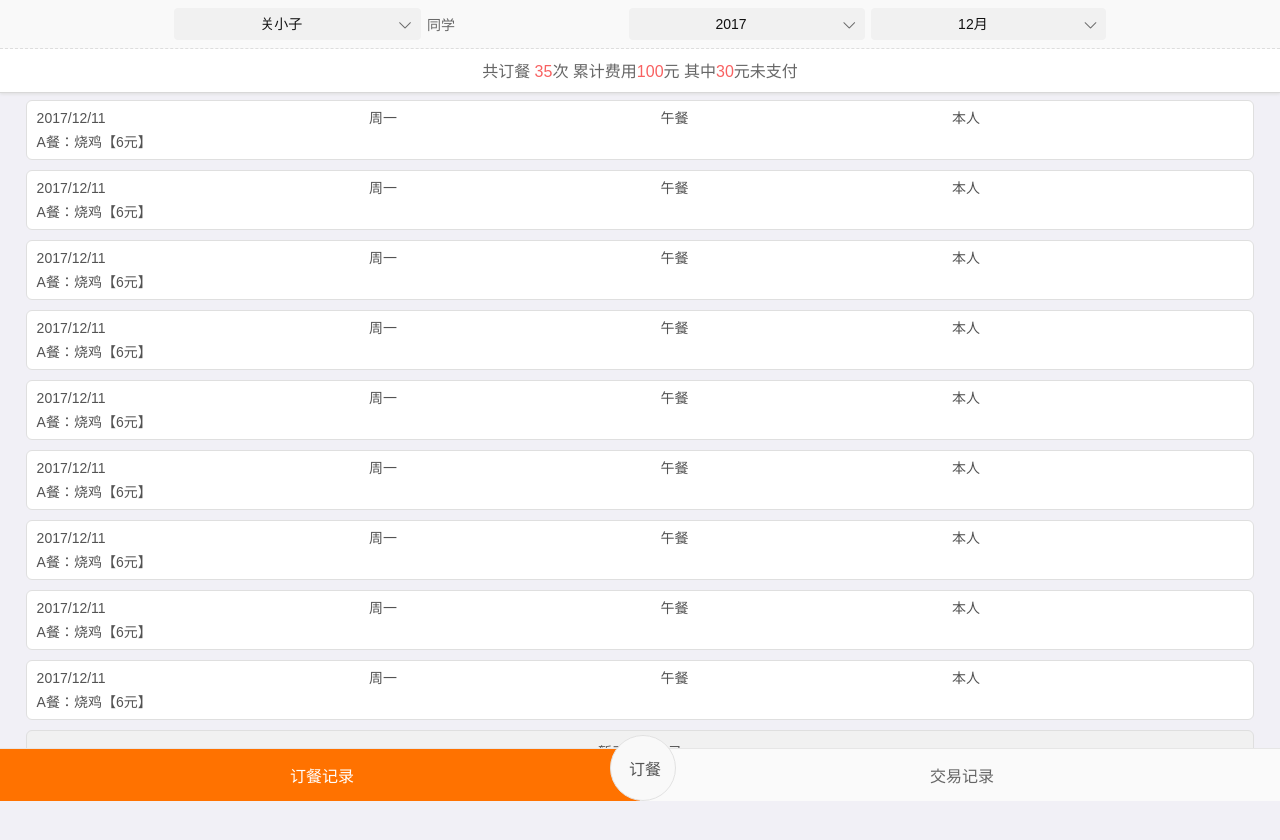
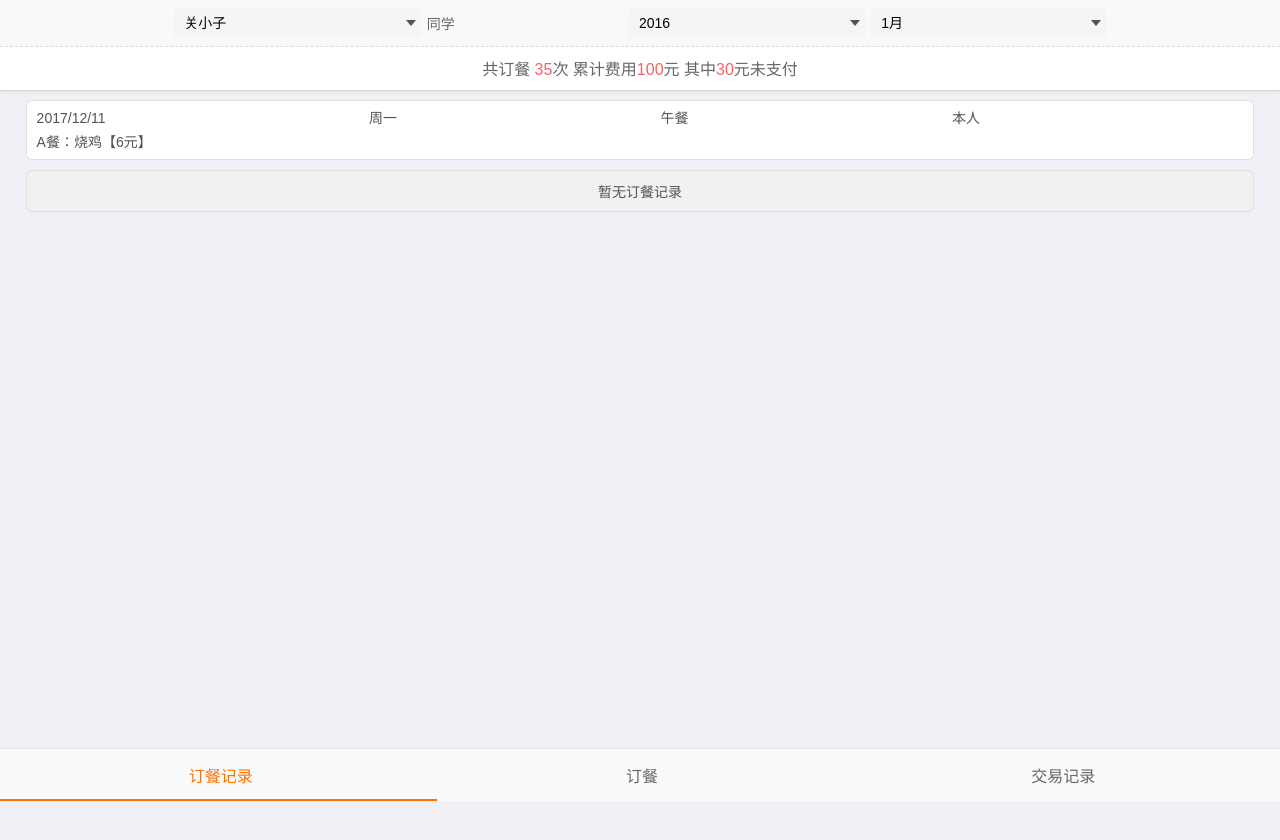
Before and after one commit to zawet/qkyh5-jcgl, a plain HTML site: page index_jl.html in a window 1280 px wide. After the commit the page ends 800 px from the top, so only its background shows below. Drawn offline with Linux system fonts and the light colour scheme.

Commit message:
改变下拉机制

```diff
--- a/css/qkyuih5_theme.css
+++ b/css/qkyuih5_theme.css
@@ -52,7 +52,7 @@
 .qkyh5_header .qkyh5_barnav{ background:#fff;}
 .qkyh5_footbg .qkyh5_barnav{border-top:1px solid #e6e6e6; background:#fafafa;}
 .qkyh5_barnav a{color:#666; border-bottom:2px solid #fafafa;}
-.qkyh5_barnav a.cur{ border-color:#ff7200; color:#fff; background: #ff7200;}
+.qkyh5_barnav a.cur{ border-color:#ff7200; color:#ff7200; background: #fafafa;}
 .qkyh5_search{background: #f1f0f6;}
 .lcmore{color:#666;}
 .lcmore.on{ color:#2eb8eb;}
--- /dev/null
+++ b/css/zwtSelect.css
@@ -0,0 +1,12 @@
+.select,.select option{
+    appearance:none;
+    -moz-appearance:none; /* Firefox */
+    -webkit-appearance:none; /* Safari 和 Chrome */
+    outline: none;
+    border: none;
+    background-color: transparent;
+}
+.select{ width: 100%; height:30px; line-height: 30px; display: block; position:relative; z-index:2; padding:0 20px 0 10px;font-size: 14px; }
+.selectbox{width:100%; height:30px; line-height: 30px;  text-align: center; border-radius: 4px; background: #f5f5f5;position: relative;}
+.selectbox::after{ content: " "; position: absolute; width: 0px; height: 0px; top:12px; right: 5px; display: block; z-index: 1;
+    border-left: 5px solid transparent;border-right: 5px solid transparent;border-top: 6px solid #535353; }
--- a/index_jl.html
+++ b/index_jl.html
@@ -9,16 +9,16 @@
     <link href="css/qkyuih5_theme.css" rel="stylesheet" type="text/css" />
     <link href="css/swiper-3.3.1.min.css" rel="stylesheet" type="text/css" />
     <link href="css/yddc.css" rel="stylesheet" type="text/css" />
-    <link href="css/qkySelect.css" rel="stylesheet" type="text/css" />
+    <link href="css/zwtSelect.css" rel="stylesheet" type="text/css" />
 </head>
 <body class="qkybody">
         <div class="qkyh5_header    heard_  ">
             <div class="jy-nav ub ub-ac">
             <div class="ub-f1"></div>
-            <div class="ub-f1"><div class="qkyh5_header_main" id="man"></div></div>
+            <div class="ub-f1"><div class="selectbox" id="man"><select class="select"></select></div></div>
             <div class="ub-f1 ml6">同学</div>
-            <div class="ub-f1 mr6"><div class="qkyh5_header_main" id="year"></div></div>
-            <div class="ub-f1"><div class="qkyh5_header_main" id="moon"></div></div>
+            <div class="ub-f1 mr6"><div class="selectbox" id="year"><select class="select"></select></div></div>
+            <div class="ub-f1"><div class="selectbox" id="moon"><select class="select"></select></div></div>
             <div class="ub-f1"></div>
             </div>
             <div class="jl-tips mb0">共订餐 <b class="co_red">35</b>次  累计费用<b class="co_red">100</b>元 其中<b class="co_red">30</b>元未支付</div>
@@ -37,94 +37,6 @@
                   <span class="iskuai ub-f1">A餐：烧鸡【6元】</span>
                </div>
         </div>
-        <div class="jy-list">
-                <div class="jy-txt ub ub-ac">
-                     <span class="iskuai ub-f1">2017/12/11</span>
-                     <span class="iskuai ub-f1">周一</span>
-                     <span class="iskuai ub-f1">午餐</span>
-                     <span class="iskuai ub-f1">本人</span>
-                     </div>
-                <div class="jy-txt ub ub-ac">
-                   <span class="iskuai ub-f1">A餐：烧鸡【6元】</span>
-                </div>
-         </div>
-         <div class="jy-list">
-                <div class="jy-txt ub ub-ac">
-                     <span class="iskuai ub-f1">2017/12/11</span>
-                     <span class="iskuai ub-f1">周一</span>
-                     <span class="iskuai ub-f1">午餐</span>
-                     <span class="iskuai ub-f1">本人</span>
-                     </div>
-                <div class="jy-txt ub ub-ac">
-                   <span class="iskuai ub-f1">A餐：烧鸡【6元】</span>
-                </div>
-         </div>
-         <div class="jy-list">
-                <div class="jy-txt ub ub-ac">
-                     <span class="iskuai ub-f1">2017/12/11</span>
-                     <span class="iskuai ub-f1">周一</span>
-                     <span class="iskuai ub-f1">午餐</span>
-                     <span class="iskuai ub-f1">本人</span>
-                     </div>
-                <div class="jy-txt ub ub-ac">
-                   <span class="iskuai ub-f1">A餐：烧鸡【6元】</span>
-                </div>
-         </div>
-         <div class="jy-list">
-                <div class="jy-txt ub ub-ac">
-                     <span class="iskuai ub-f1">2017/12/11</span>
-                     <span class="iskuai ub-f1">周一</span>
-                     <span class="iskuai ub-f1">午餐</span>
-                     <span class="iskuai ub-f1">本人</span>
-                     </div>
-                <div class="jy-txt ub ub-ac">
-                   <span class="iskuai ub-f1">A餐：烧鸡【6元】</span>
-                </div>
-         </div>
-         <div class="jy-list">
-                <div class="jy-txt ub ub-ac">
-                     <span class="iskuai ub-f1">2017/12/11</span>
-                     <span class="iskuai ub-f1">周一</span>
-                     <span class="iskuai ub-f1">午餐</span>
-                     <span class="iskuai ub-f1">本人</span>
-                     </div>
-                <div class="jy-txt ub ub-ac">
-                   <span class="iskuai ub-f1">A餐：烧鸡【6元】</span>
-                </div>
-         </div>
-         <div class="jy-list">
-                <div class="jy-txt ub ub-ac">
-                     <span class="iskuai ub-f1">2017/12/11</span>
-                     <span class="iskuai ub-f1">周一</span>
-                     <span class="iskuai ub-f1">午餐</span>
-                     <span class="iskuai ub-f1">本人</span>
-                     </div>
-                <div class="jy-txt ub ub-ac">
-                   <span class="iskuai ub-f1">A餐：烧鸡【6元】</span>
-                </div>
-         </div>
-         <div class="jy-list">
-                <div class="jy-txt ub ub-ac">
-                     <span class="iskuai ub-f1">2017/12/11</span>
-                     <span class="iskuai ub-f1">周一</span>
-                     <span class="iskuai ub-f1">午餐</span>
-                     <span class="iskuai ub-f1">本人</span>
-                     </div>
-                <div class="jy-txt ub ub-ac">
-                   <span class="iskuai ub-f1">A餐：烧鸡【6元】</span>
-                </div>
-         </div>
-         <div class="jy-list">
-                <div class="jy-txt ub ub-ac">
-                     <span class="iskuai ub-f1">2017/12/11</span>
-                     <span class="iskuai ub-f1">周一</span>
-                     <span class="iskuai ub-f1">午餐</span>
-                     <span class="iskuai ub-f1">本人</span>
-                     </div>
-                <div class="jy-txt ub ub-ac">
-                   <span class="iskuai ub-f1">A餐：烧鸡【6元】</span>
-                </div>
-         </div>
         <div class="jy-list t_c pt10 pb10 ba_f1">
                 暂无订餐记录
         </div>
@@ -135,8 +47,7 @@
     <div class="qkyh5_footbg">
         <div class="qkyh5_barnav ub ub-ac">
             <a class="ub-f1 cur" href="index_jl.html"><i class="qkyicon mr4 fz_20"></i>订餐记录</a>
-            <a class="min " href="index.html"><i class="qkyicon mr4 fz_20"></i>订餐</a>
-
+            <a class="ub-f1" href="index.html"><i class="qkyicon mr4 fz_20"></i>订餐</a>
             <a class="ub-f1" href="index_jy.html"><i class="qkyicon mr4 fz_20"></i>交易记录</a>
         </div>
     </div>
--- a/js/Data.js
+++ b/js/Data.js
@@ -6,6 +6,15 @@ define({ //dedine闭包
 		],
 		valuesActive: [1] //默认选择第几个
     },
+    childinfo2:[
+        ["0","关小子"],["1","关小女"],["2","关大子"]
+    ],
+    year2:[
+        ["0","2016"],["1","2017"],["2","2018"]
+    ],
+    moon2:[
+        ["0","1月"],["1","2月"],["2","3月"],["3","4月"],["4","5月"],["5","6月"],["6","7月"],["7","8月"],["8","9月"],["9","10月"],["10","11月"],["11","12月"],
+    ],
     year: {
 		values: [
 			["2016","2017","2018"]
@@ -72,7 +81,7 @@ define({ //dedine闭包
                 {tcname:"糖醋鲤鱼",tcimg:"jc06.png",tcprice:6,isActive:false}
             ]
 		},
-		"2017-12-19":{
+		"2017-12-28":{
             lunch:[
                 {tcname:"糖醋鲤鱼",tcimg:"jc04.png",tcprice:6,isActive:true},
                 {tcname:"糖醋鲤鱼",tcimg:"jc07.png",tcprice:6,isActive:false},
@@ -84,7 +93,7 @@ define({ //dedine闭包
                 {tcname:"糖醋鲤鱼",tcimg:"jc06.png",tcprice:6,isActive:false}
             ]
         },
-        "2017-12-20":{
+        "2017-12-27":{
             lunch:[
                 {tcname:"糖醋鲤鱼",tcimg:"jc04.png",tcprice:6,isActive:false},
                 {tcname:"糖醋鲤鱼",tcimg:"jc05.png",tcprice:6,isActive:true},
--- a/js/dc.js
+++ b/js/dc.js
@@ -103,7 +103,7 @@ define(function(require,exports) {//dedine闭包
             '</div>';
         }
 		id.html(dayHtml);
-		$(".dc-listbox.today").addClass("new");
+		//$(".dc-listbox.today").addClass("new");
     }
 
 
--- a/js/qkySelect.js
+++ b/js/qkySelect.js
@@ -88,18 +88,19 @@ define(function(require,exports) {//dedine闭包
 
 	function qsInteract(op){
 		op.vBox.click(function(){
-			$(this).parent().find(opt.oBox).toggleClass("open");
+			$(this).parent().find(op.oBox).toggleClass("open");
 			//$(op.blurId).toggleClass("blur");
 			op.maskBox.show();
 		});
 
 		/***以外区域点击 s**/
-		$(document).not($(opt.vBox)).click(function(){
+		//console.log(op.vBox,op.oBox);
+		$(document).not(op.vBox).click(function(){
 			op.oBox.removeClass("open");
 			//$(op.blurId).removeClass("blur");
 			op.maskBox.hide();
 		});
-		$(document).not($(opt.oBox)).click(function(){
+		$(document).not(op.oBox).click(function(){
 			op.oBox.removeClass("open");
 			//$(op.blurId).removeClass("blur");
 			op.maskBox.hide();
@@ -112,7 +113,7 @@ define(function(require,exports) {//dedine闭包
 			event.stopPropagation();
 		});
 
-		$(".qso-but").click(function(){
+		op.oBox.find(".qso-but").click(function(){
 			op.oBox.removeClass("open");
 			//$(op.blurId).removeClass("blur");
 			op.maskBox.hide();
--- a/js/run.js
+++ b/js/run.js
@@ -1,6 +1,7 @@
 define(function(require,exports) {//dedine闭包
 	var Data=require("./Data.js");//数据总成
 	var qkyselect=require("./qkySelect.js");//下拉选择总成
+	var zs=require("./zwtSelect.js");//下拉选择总成
 	var fun=require("./qkyFunH5.js");//函数总成
 	var dc=require("./dc.js");//日历总成
 	var weekname = new Array("周日","周一","周二","周三","周四","周五","周六");
@@ -26,9 +27,8 @@ define(function(require,exports) {//dedine闭包
 
 	exports.index=function(){
 		//头部下拉
-		 $(".qkyh5_header_main").qkySelect({
-		 	values:Data.childinfo.values,
-			valuesActive:Data.childinfo.valuesActive,
+		 zs.selectDraw($("#childChoose select"),Data.childinfo2,function(val,uid){
+			 //这里放下拉改变选项后的执行事件
 		 });
 
 		//列表渲染
@@ -73,17 +73,14 @@ define(function(require,exports) {//dedine闭包
 	}
 
 	exports.jl=function(){
-		$("#man").qkySelect({
-			values:Data.childinfo.values,
-			valuesActive:Data.childinfo.valuesActive,
+		zs.selectDraw($("#man select"),Data.childinfo2,function(val,uid){
+			//这里放下拉改变选项后的执行事件
 		});
-		$("#year").qkySelect({
-			values:Data.year.values,
-			valuesActive:Data.year.valuesActive
+		zs.selectDraw($("#year select"),Data.year2,function(val,uid){
+			//这里放下拉改变选项后的执行事件
 		});
-		$("#moon").qkySelect({
-			values:Data.moon.values,
-			valuesActive:Data.moon.valuesActive
+		zs.selectDraw($("#moon select"),Data.moon2,function(val,uid){
+			//这里放下拉改变选项后的执行事件
 		});
 	}
 
--- /dev/null
+++ b/js/zwtSelect.js
@@ -0,0 +1,17 @@
+
+define(function(require,exports) {//dedine闭包
+    exports.selectDraw=function (id,data,fun){
+    var optionHtml="";
+    for(var i=0;i<data.length;i++){
+        optionHtml+='<option value="'+data[i][1]+'" uid="'+data[i][0]+'">'+data[i][1]+'</option>';
+    }
+    id.html(optionHtml);
+    id.change(function(){
+        var onse=$(this).find("option:selected");
+        fun(onse.attr("value"),onse.attr("uid"));
+    });
+}
+exports.setSelect=function(id,toid){
+    id.find("option[uid='"+toid+"']").attr("selected",true);
+}
+});
```
Also changed, not shown: index.html (+8 -4 lines), index_dc.html (+2 -2 lines), index_jy.html (+1 -1 lines).
